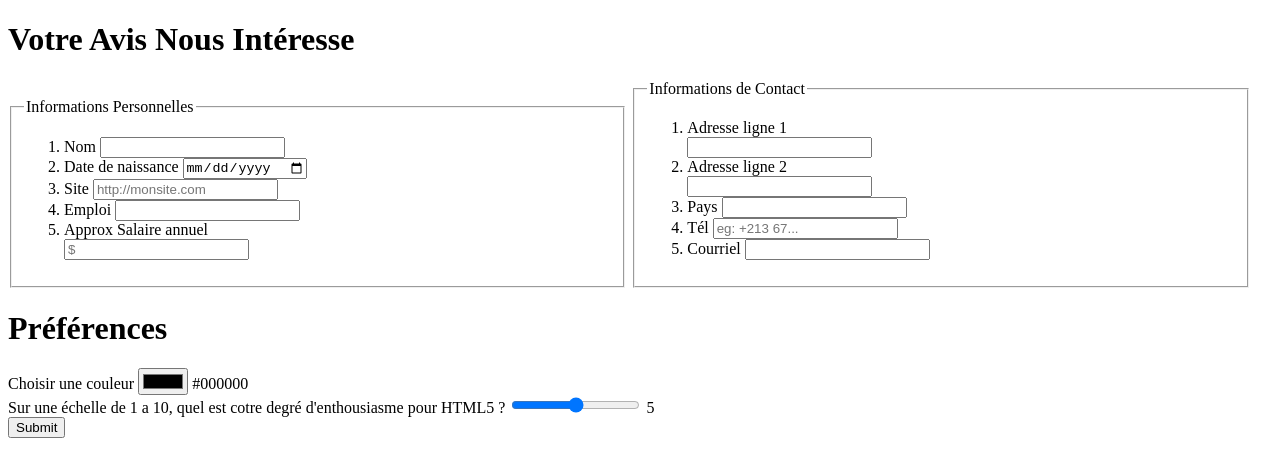
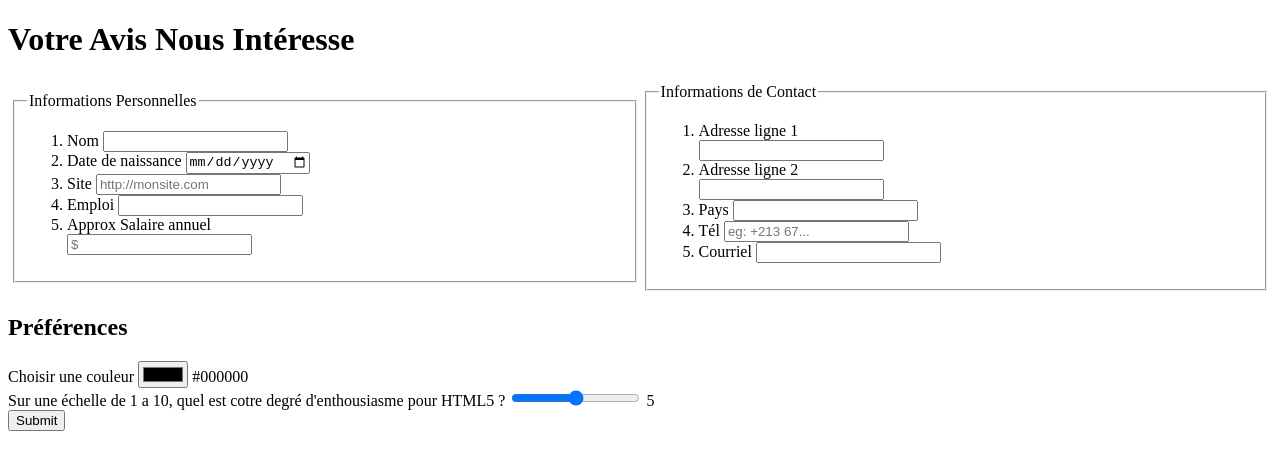
Before and after one commit to AmK-Dev1/Technologies_web, a website: page pages/formulaire.html in a window 1280 px wide. Drawn offline with Linux system fonts and the light colour scheme.

Commit message:
commit_11

```diff
--- a/pages/formulaire.html
+++ b/pages/formulaire.html
@@ -6,22 +6,20 @@
     <meta http-equiv="X-UA-Compatible" content="IE=edge">
     <meta name="viewport" content="width=device-width, initial-scale=1.0">
     <title>Mon Premier Formulaire</title>
+
     <style>
-        .form_1 {
-            display: inline-block;
-            width: 49%;
-        }
-
-        .form_2 {
-            display: inline-block;
-            width: 49%;
+        table {
+            width: 100%;
         }
     </style>
 </head>
 
-<body id="body">
+<body>
     <h1>Votre Avis Nous Intéresse</h1>
 
+    <table>
+        <tr>
+            <td>
                 <div class="form_1">
                     <fieldset>
                         <legend>Informations Personnelles</legend>
@@ -66,6 +64,9 @@
 
                     </fieldset>
                 </div>
+            </td>
+
+            <td>
 
                 <div class="form_2">
                     <fieldset>
@@ -104,19 +105,33 @@
 
                     </fieldset>
                 </div>
+            </td>
+        </tr>
+    </table>
+
+
+
+    <section id="préference">
         <div>
             <h1><strong>Préférences</strong></h1>
+        </div>
 
+        <div>
             <label for="color">Choisir une couleur</label>
             <input type="color" id="color" name="color" value="#000">
             <span id="color_output"></span>
-        <br>
+        </div>
+
+        <div>
             <label for="slider">Sur une échelle de 1 a 10, quel est cotre degré d'enthousiasme pour HTML5 ?</label>
             <input type="range" min="0" max="10" value="5" class="slider" id="slider">
             <span id="value"><strong></strong></span>
-        <br>
+        </div>
+
+        <div>
             <input type="submit" name="envoyer" id="">
         </div>
+    </section>
 
 
     <script>
```
Also changed, not shown: index.html (+6 -6 lines), pages/virtualization.html (+1 -1 lines), pages/virtualization2.html (+1 -1 lines). Lines whose indentation alone changed are shown as unchanged.
